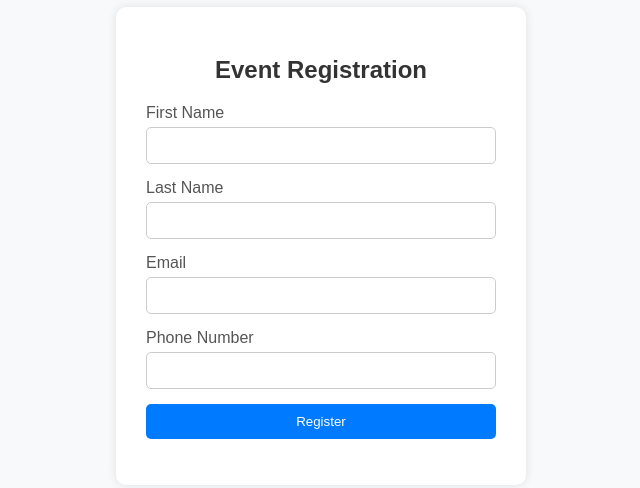
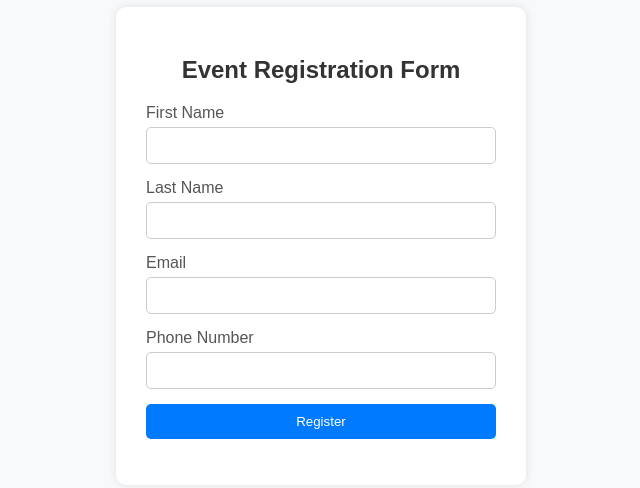
Before and after one commit to venkatesh220/indexreg, a plain HTML site: page index.html in a window 1280 px wide. Shown: the part 154-642 px from the top of the page, without its empty margins (319-959 px from the left). Drawn offline with Linux system fonts and the light colour scheme.

Commit message:
Heading change

```diff
--- a/index.html
+++ b/index.html
@@ -85,7 +85,7 @@
 
     <div class="form-container">
         <form id="registrationForm">
-            <h2>Event Registration</h2>
+            <h2>Event Registration Form</h2>
 
             <!-- First Name Field -->
             <div class="inputbox">
```
